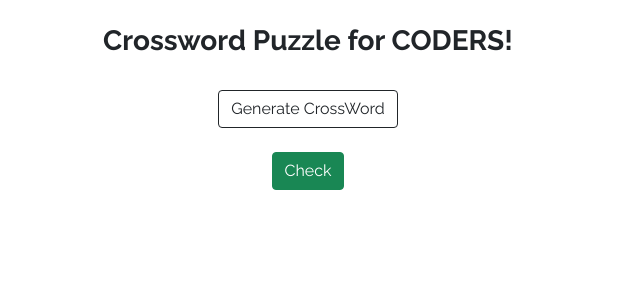
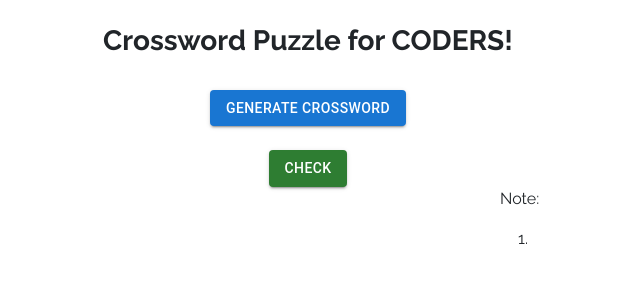
Before and after one commit to vpore/CrossWord, a React (Create React App) app: page / in a window 1280 px wide. Shown: the top 300 px of the page, without its empty margins (332-972 px from the left). Built offline with nearby package versions, Linux system fonts and the light colour scheme.

Commit message:
Modified UI

```diff
--- a/package.json
+++ b/package.json
@@ -3,6 +3,9 @@
   "version": "0.1.0",
   "private": true,
   "dependencies": {
+    "@emotion/react": "^11.7.1",
+    "@emotion/styled": "^11.6.0",
+    "@mui/material": "^5.3.1",
     "@testing-library/jest-dom": "^5.16.1",
     "@testing-library/react": "^12.1.2",
     "@testing-library/user-event": "^13.5.0",
--- a/src/App.js
+++ b/src/App.js
@@ -1,10 +1,16 @@
 import "./App.css";
 import Header from "./Components/Header";
-import Button from "./Components/Button";
+import GenerateBtn from "./Components/GenerateBtn";
 import Grid from "./Components/Grid";
 import { useEffect, useState } from "react";
+import { useTheme, ThemeProvider, createTheme } from '@mui/material/styles';
 
 function App() {
+  const darkTheme = createTheme({
+    palette: {
+      mode: 'dark',
+    },
+  });
   const [isLoading, setIsLoading] = useState(false);
   const [error, setError] = useState(null);
   const [pairs, setPairs] = useState([]);
@@ -51,7 +57,7 @@ function App() {
   return (
     <>
       <Header />
-      <Button onFetch={fetchData} />
+      <GenerateBtn onFetch={fetchData} />
       <Grid
         pairs={pairs}
         words={words}
--- a/src/Assets/Grid.css
+++ b/src/Assets/Grid.css
@@ -29,14 +29,14 @@
 }
 
 .accross{
-    margin-top: 2%;
+    margin-top: 23%;
     margin-left: 10%;
     width: 40%;
     float: left;
 }
 
 .down{
-    margin-top: 2%;
+    margin-top: 23%;
     margin-left: 2%;
     width: 40%;
     float: left;
@@ -54,3 +54,11 @@
     margin-right: 1%;
     margin-top: 1%;
 }
+
+.info{
+    margin-left: 65%;
+}
+
+.genBtn{
+    color: black;
+}
--- /dev/null
+++ b/src/Components/AlertBox.js
@@ -0,0 +1,54 @@
+import Dialog from '@mui/material/Dialog';
+import DialogActions from '@mui/material/DialogActions';
+import DialogContent from '@mui/material/DialogContent';
+import DialogContentText from '@mui/material/DialogContentText';
+import DialogTitle from '@mui/material/DialogTitle';
+import Button from '@mui/material/Button';
+import Slide from '@mui/material/Slide';
+import * as React from 'react';
+
+const AlertBox = (props) => {
+    var points;
+    const Transition = React.forwardRef(function Transition(props, ref) {
+        return <Slide direction="up" ref={ref} {...props} />;
+      });
+
+        const [open, setOpen] = React.useState(false);
+
+        const handleClickOpen = () => {
+          points = props.onCheck;
+          setOpen(true);
+        };
+
+        const handleClose = () => {
+          setOpen(false);
+        };
+
+    return(
+        <>
+        <div className="text-center">
+            <Button type="button" className="mt-4" onClick={handleClickOpen} variant="contained" color="success">Check</Button>
+        </div>
+        <Dialog
+        open={open}
+        TransitionComponent={Transition}
+        keepMounted
+        onClose={handleClose}
+        aria-describedby="alert-dialog-slide-description"
+      >
+        <DialogTitle>{points}</DialogTitle>
+        <DialogContent>
+          <DialogContentText id="alert-dialog-slide-description">
+            Let Google help apps determine location. This means sending anonymous
+            location data to Google, even when no apps are running.
+          </DialogContentText>
+        </DialogContent>
+        <DialogActions>
+          <Button onClick={handleClose}>OK</Button>
+        </DialogActions>
+      </Dialog>
+      </>
+    );
+};
+
+export default AlertBox;
--- a/src/Components/Button.js
+++ /dev/null
@@ -1,13 +0,0 @@
-const Button = (props) => {
-  return (
-    <>
-      <div className="text-center">
-        <button type="button" className="btn btn-outline-dark mt-4" onClick={props.onFetch}>
-          Generate CrossWord
-        </button>
-      </div>
-    </>
-  );
-};
-
-export default Button;
--- a/src/Components/CheckBtn.js
+++ b/src/Components/CheckBtn.js
@@ -1,7 +1,9 @@
+import Button from '@mui/material/Button';
+
 const Checkbutton = (props) => {
     return(
         <div className="text-center">
-            <button type="button" className="btn btn-success mt-4" onClick={props.onCheck}>Check</button>
+            <Button type="button" className="mt-4" onClick={props.onCheck} variant="contained" color="success">Check</Button>
         </div>
     );
 };
--- /dev/null
+++ b/src/Components/GenerateBtn.js
@@ -0,0 +1,15 @@
+import Button from '@mui/material/Button'
+import '../Assets/Grid.css'
+const GenerateBtn = (props) => {
+  return (
+    <>
+      <div className="text-center">
+        <Button type="button" className="mt-4 genBtn" onClick={props.onFetch} variant="contained">
+          Generate CrossWord
+        </Button>
+      </div>
+    </>
+  );
+};
+
+export default GenerateBtn;
--- a/src/Components/Grid.js
+++ b/src/Components/Grid.js
@@ -1,5 +1,7 @@
 import "../Assets/Grid.css";
 import CheckBtn from "./CheckBtn";
+import Info from "./Info";
+import AlertBox from "./AlertBox";
 
 const Grid = (props) => {
 
@@ -574,6 +576,7 @@ const Grid = (props) => {
   };
 
   let answerGrid = Array.from(Array(10), () => new Array(10));
+  var Score;
   const checkAnswers = () => {
     for(let row = 0; row<10; row++){
       for(let column = 0; column<10; column++){
@@ -595,7 +598,9 @@ const Grid = (props) => {
         ++points;
       }
     }
-    alert(`Your score is ${Math.round(points/totalPoints*100)}!!`);
+    Score = Math.round(points/totalPoints*100);
+    return Score;
+    //alert(`Your score is ${Math.round(points/totalPoints*100)}!!`);
   };
 
   if (typeof props.words !== 'undefined') {
@@ -619,8 +624,10 @@ const Grid = (props) => {
 
   return (
     <>
-      <CheckBtn onCheck={checkAnswers}/>
-      <div className="grid">{crossword}</div>
+      <AlertBox onCheck={checkAnswers}/>
+      {/* <CheckBtn onCheck={checkAnswers}/> */}
+      <div className="grid position-absolute">{crossword}</div>
+      <Info />
       <div className="accross">{hClues}</div>
       <div className="down">{vClues}</div>
     </>
--- /dev/null
+++ b/src/Components/Info.js
@@ -0,0 +1,15 @@
+
+const Info = () => {
+    return(
+        <>
+        <div className="float-right info">
+            <p>Note:</p>
+            <ol>
+                <li></li>
+            </ol>
+        </div>
+        </>
+    );
+};
+
+export default Info;
```
Also changed, not shown: 1 other file (tests, documents, lock files or other folders).
